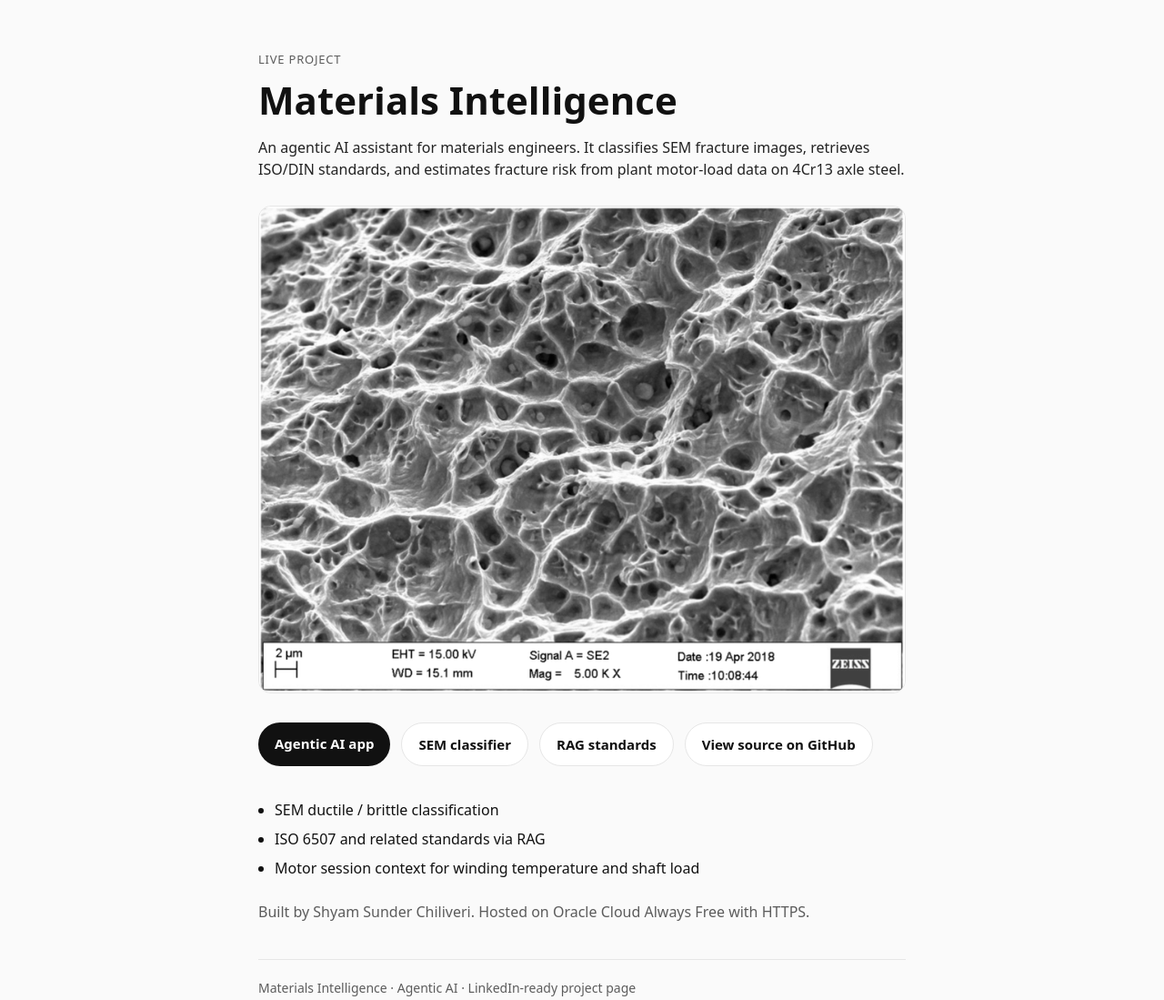
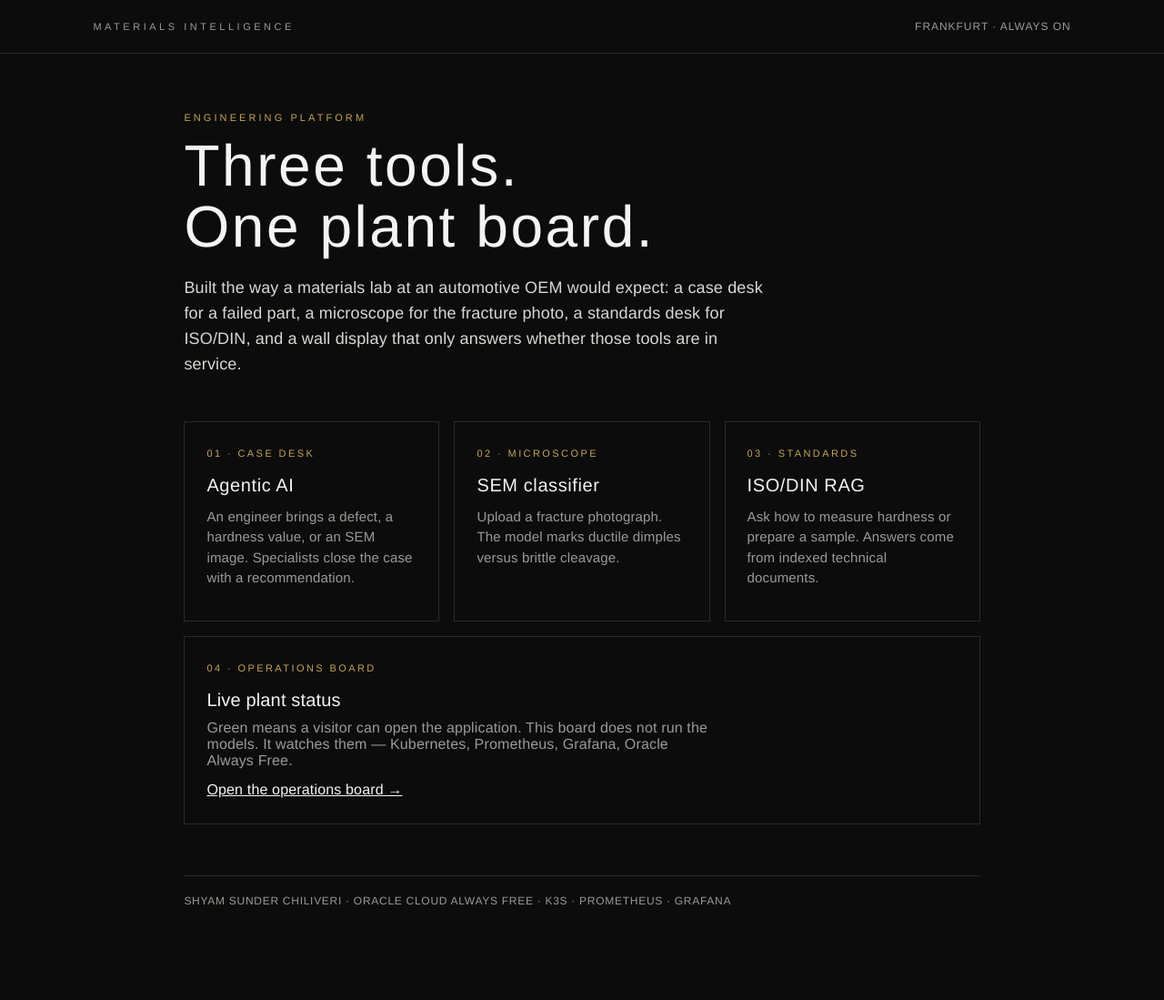
Before and after one commit to Shyam-Gupta-Chiliveri/materials-intelligence, a plain HTML site: page index.html in a window 1280 px wide. Shown: the whole page at 91% size. Drawn offline with Linux system fonts and the light colour scheme.

Commit message:
Restyle public landing as a Frankfurt plant operations page.

```diff
--- a/index.html
+++ b/index.html
@@ -3,61 +3,68 @@
 <head>
   <meta charset="utf-8" />
   <meta name="viewport" content="width=device-width, initial-scale=1" />
-  <title>Materials Intelligence — Agentic AI for fracture analysis</title>
-  <meta name="description" content="Agentic AI assistant for SEM fracture classification, ISO/DIN standards, and motor-load risk on 4Cr13 axle steel." />
-
-  <meta property="og:type" content="website" />
-  <meta property="og:site_name" content="Materials Intelligence" />
-  <meta property="og:title" content="Materials Intelligence — Agentic AI for fracture analysis" />
-  <meta property="og:description" content="Live demo: SEM fracture classification, ISO/DIN retrieval, and motor-load risk for 4Cr13 axle steel." />
+  <title>Materials Intelligence — Frankfurt operations</title>
+  <meta name="description" content="Plant-grade live platform: agentic case desk, SEM fracture classifier, ISO/DIN RAG, and Kubernetes health board." />
+  <meta property="og:title" content="Materials Intelligence — Frankfurt operations" />
+  <meta property="og:description" content="Three engineering applications and a live operations board. Oracle Cloud Always Free, Kubernetes, Prometheus, Grafana." />
   <meta property="og:url" content="https://shyam-gupta-chiliveri.github.io/materials-intelligence/" />
   <meta property="og:image" content="https://shyam-gupta-chiliveri.github.io/materials-intelligence/og.png" />
-  <meta property="og:image:width" content="1200" />
-  <meta property="og:image:height" content="800" />
-
-  <meta name="twitter:card" content="summary_large_image" />
-  <meta name="twitter:title" content="Materials Intelligence — Agentic AI for fracture analysis" />
-  <meta name="twitter:description" content="Live demo: SEM classification, ISO/DIN retrieval, and motor-load risk." />
-  <meta name="twitter:image" content="https://shyam-gupta-chiliveri.github.io/materials-intelligence/og.png" />
-
   <style>
-    :root { color-scheme: light; --ink:#111; --muted:#5c5c5c; --line:#e6e6e6; --bg:#fafafa; }
+    :root { --bg:#0c0c0c; --ink:#f4f4f2; --muted:#9a9a96; --line:#2a2a2a; --gold:#c4a35a; --ok:#2d6b4f; }
     * { box-sizing: border-box; }
-    body { margin:0; font-family: ui-sans-serif, system-ui, -apple-system, Segoe UI, sans-serif; color:var(--ink); background:var(--bg); line-height:1.5; }
-    main { max-width: 760px; margin: 0 auto; padding: 56px 24px 80px; }
-    .kicker { font-size: 13px; letter-spacing: .06em; text-transform: uppercase; color: var(--muted); }
-    h1 { font-size: clamp(28px, 5vw, 42px); line-height: 1.15; margin: 10px 0 16px; font-weight: 650; }
-    p { margin: 0 0 16px; color: #222; }
-    .muted { color: var(--muted); }
-    .hero { width: 100%; border-radius: 14px; border: 1px solid var(--line); margin: 28px 0 32px; display:block; }
-    .actions { display:flex; flex-wrap:wrap; gap:12px; margin: 28px 0 36px; }
-    a.btn { display:inline-block; padding: 12px 18px; border-radius: 999px; text-decoration:none; font-weight:600; font-size:15px; }
-    a.primary { background:#111; color:#fff; }
-    a.ghost { background:#fff; color:#111; border:1px solid var(--line); }
-    ul { padding-left: 18px; margin: 0 0 24px; }
-    li { margin: 8px 0; }
-    footer { margin-top: 40px; padding-top: 20px; border-top: 1px solid var(--line); font-size: 14px; color: var(--muted); }
+    html,body { margin:0; background:var(--bg); color:var(--ink); font-family: "Helvetica Neue", Helvetica, Arial, sans-serif; }
+    body { letter-spacing: .01em; }
+    header { border-bottom:1px solid var(--line); padding: 22px 8vw; display:flex; justify-content:space-between; align-items:baseline; }
+    header .mark { letter-spacing:.32em; font-size:11px; color:var(--muted); }
+    header .loc { font-size:12px; color:var(--muted); letter-spacing:.08em; }
+    main { max-width: 1080px; margin: 0 auto; padding: 64px 8vw 96px; }
+    .kicker { letter-spacing:.28em; font-size:11px; color:var(--gold); margin-bottom:14px; }
+    h1 { font-weight:300; font-size: clamp(36px, 6vw, 64px); letter-spacing:.04em; line-height:1.05; margin:0 0 20px; }
+    .lead { font-weight:300; font-size:18px; line-height:1.55; color:#d8d8d4; max-width: 640px; margin:0 0 48px; }
+    .grid { display:grid; grid-template-columns: repeat(auto-fit, minmax(240px,1fr)); gap:16px; }
+    a.card { display:block; text-decoration:none; color:inherit; border:1px solid var(--line); padding:28px 24px 32px; min-height: 220px; transition: border-color .15s; }
+    a.card:hover { border-color: var(--gold); }
+    .num { font-size:11px; letter-spacing:.22em; color:var(--gold); margin-bottom:18px; }
+    a.card h2 { font-weight:400; font-size:20px; margin:0 0 12px; letter-spacing:.03em; }
+    a.card p { margin:0; color:var(--muted); font-weight:300; font-size:15px; line-height:1.5; }
+    .ops { margin-top:16px; border:1px solid var(--line); padding:28px 24px; }
+    .ops a { color:var(--ink); }
+    footer { margin-top:56px; padding-top:20px; border-top:1px solid var(--line); color:var(--muted); font-size:12px; letter-spacing:.06em; }
   </style>
 </head>
 <body>
+  <header>
+    <div class="mark">MATERIALS INTELLIGENCE</div>
+    <div class="loc">FRANKFURT · ALWAYS ON</div>
+  </header>
   <main>
-    <div class="kicker">Live project</div>
-    <h1>Materials Intelligence</h1>
-    <p>An agentic AI assistant for materials engineers. It classifies SEM fracture images, retrieves ISO/DIN standards, and estimates fracture risk from plant motor-load data on 4Cr13 axle steel.</p>
-    <img class="hero" src="og.png" alt="SEM fracture surface used by Materials Intelligence" />
-    <div class="actions">
-      <a class="btn primary" href="https://138.2.179.154.sslip.io">Agentic AI app</a>
-      <a class="btn ghost" href="https://sem.138.2.179.154.sslip.io">SEM classifier</a>
-      <a class="btn ghost" href="https://rag.138.2.179.154.sslip.io">RAG standards</a>
-      <a class="btn ghost" href="https://github.com/Shyam-Gupta-Chiliveri/Agentic-AI__Materials-Intelligence-MI-">View source on GitHub</a>
+    <div class="kicker">ENGINEERING PLATFORM</div>
+    <h1>Three tools.<br>One plant board.</h1>
+    <p class="lead">Built the way a materials lab at an automotive OEM would expect: a case desk for a failed part, a microscope for the fracture photo, a standards desk for ISO/DIN, and a wall display that only answers whether those tools are in service.</p>
+    <div class="grid">
+      <a class="card" href="https://138.2.179.154.sslip.io">
+        <div class="num">01 · CASE DESK</div>
+        <h2>Agentic AI</h2>
+        <p>An engineer brings a defect, a hardness value, or an SEM image. Specialists close the case with a recommendation.</p>
+      </a>
+      <a class="card" href="https://sem.138.2.179.154.sslip.io">
+        <div class="num">02 · MICROSCOPE</div>
+        <h2>SEM classifier</h2>
+        <p>Upload a fracture photograph. The model marks ductile dimples versus brittle cleavage.</p>
+      </a>
+      <a class="card" href="https://rag.138.2.179.154.sslip.io">
+        <div class="num">03 · STANDARDS</div>
+        <h2>ISO/DIN RAG</h2>
+        <p>Ask how to measure hardness or prepare a sample. Answers come from indexed technical documents.</p>
+      </a>
     </div>
-    <ul>
-      <li>SEM ductile / brittle classification</li>
-      <li>ISO 6507 and related standards via RAG</li>
-      <li>Motor session context for winding temperature and shaft load</li>
-    </ul>
-    <p class="muted">Built by Shyam Sunder Chiliveri. Hosted on Oracle Cloud Always Free with HTTPS.</p>
-    <footer>Materials Intelligence · Agentic AI · LinkedIn-ready project page</footer>
+    <div class="ops">
+      <div class="num">04 · OPERATIONS BOARD</div>
+      <h2 style="font-weight:400;font-size:20px;margin:0 0 10px;">Live plant status</h2>
+      <p style="color:var(--muted);font-weight:300;margin:0 0 14px;max-width:560px;">Green means a visitor can open the application. This board does not run the models. It watches them — Kubernetes, Prometheus, Grafana, Oracle Always Free.</p>
+      <a href="https://grafana.138.2.179.154.sslip.io/d/mi-platform/materials-intelligence-platform">Open the operations board →</a>
+    </div>
+    <footer>SHYAM SUNDER CHILIVERI · ORACLE CLOUD ALWAYS FREE · K3S · PROMETHEUS · GRAFANA</footer>
   </main>
 </body>
 </html>
```
